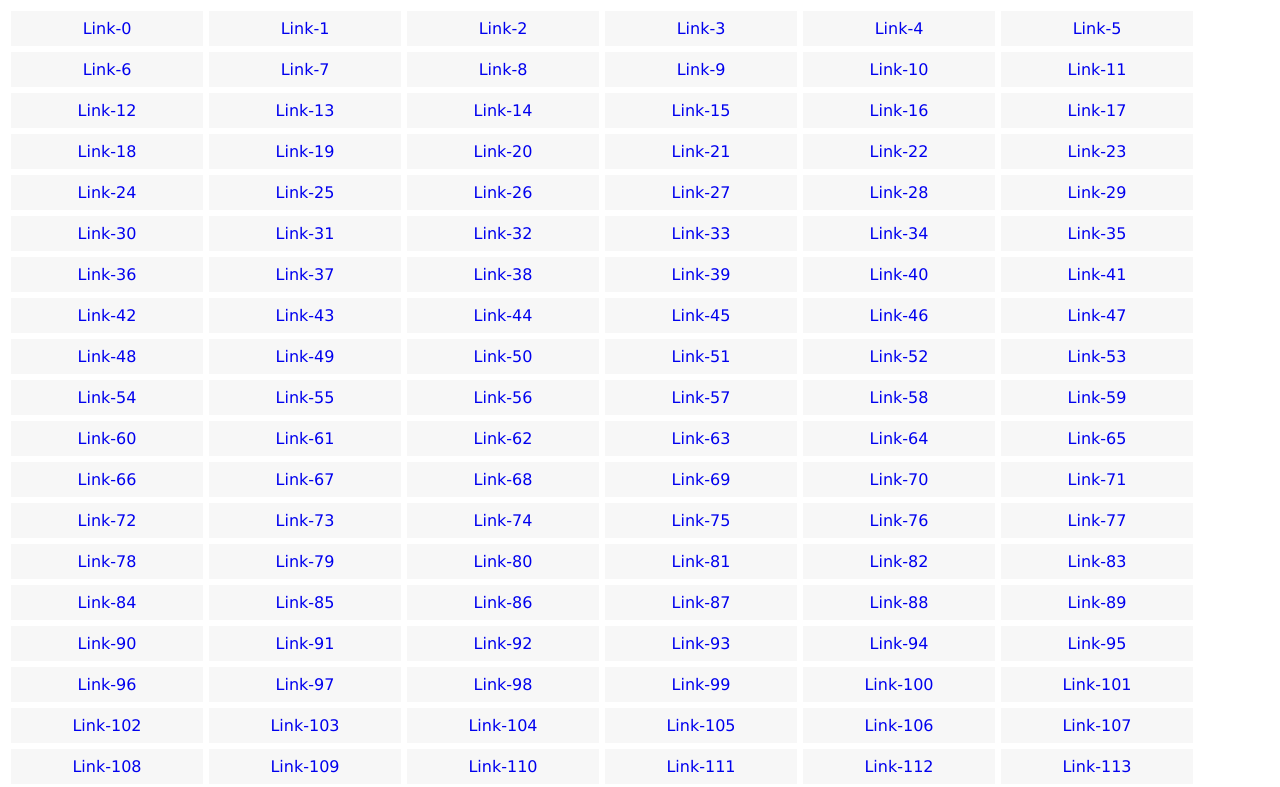
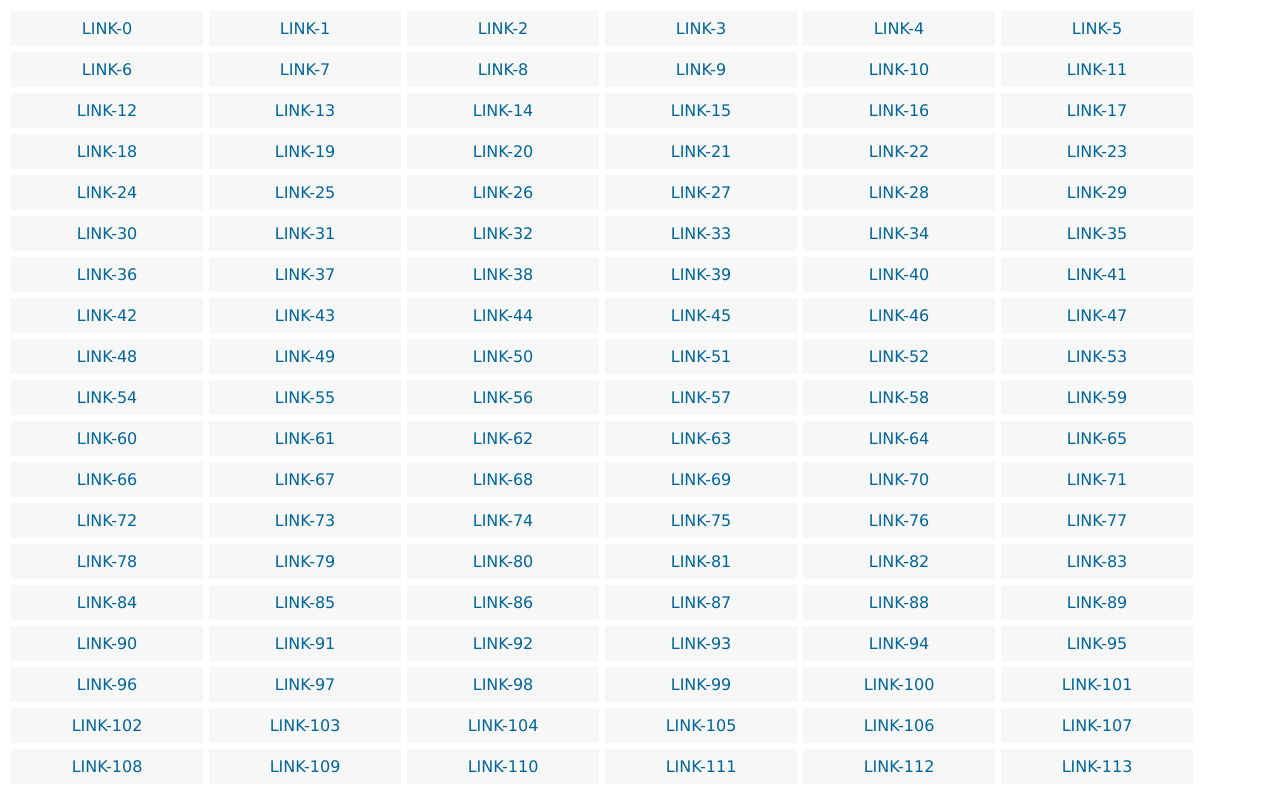
Before and after one commit to xneek/crEl, a plain HTML site: page index.html in a window 1280 px wide. Shown: the top 787 px of the page. Drawn offline with Linux system fonts and the light colour scheme.

Commit message:
productivity increase

```diff
--- a/crEl.js
+++ b/crEl.js
@@ -1,9 +1,9 @@
+
 var crEl = function(tagName){
   'use strict';
-  var i,l,k,ev,
+  var i,l,k,ev,dt,ii, ll,
     e = document.createElement(tagName),
     IE='\v'=='v';
-
   if(arguments.length>1){
     for(i=1,l=arguments.length; i<l;i++){
       if(typeof(arguments[i])==='string'){
@@ -12,19 +12,40 @@ var crEl = function(tagName){
         e.appendChild(arguments[i]);
       }else if(typeof(arguments[i])==='object'){
         for(k in arguments[i]){
-          if(k==='events'){
+          if(!arguments[i].hasOwnProperty(k)){continue;}
+		  console.log(k)
+          if(k==='e' || k==='events'){
             for(ev in arguments[i][k]){
+              if(!arguments[i][k].hasOwnProperty(ev)){continue;}
               if(IE){
                 e.attachEvent( "on" + ev , arguments[i][k][ev]);
               } else {
                 e.addEventListener( ev.toString(),  arguments[i][k][ev], false);
               }
             }
+          } else if(k==='d' || k==='data'){
+            for(dt in arguments[i][k]){
+                if(!arguments[i][k].hasOwnProperty(dt)){continue;}
+                if('dataset' in e){
+                    e.dataset[dt] = arguments[i][k][dt];
+                } else {
+                    e.setAttribute('data-'+ (dt.replace(/([A-Z])/g, function(string) { return '-' + string.toLowerCase();})),arguments[i][k][dt]);
+                }
+            }
+          } else  if(k === 'c' || k === 'class'){
+              if('classList' in e){
+                 var classes = arguments[i][k].split(' ');
+                 for(ii=0, ll=classes.length; ii<ll; ii++){
+                   e.classList.add(classes[ii]);
+                 }
+              } else {
+                 e.className = arguments[i][k];
+              }
+          } else if(k === 's' || k === 'style'){
+            e.style.cssText = arguments[i][k];
           } else {
-            if(k === 'c' || k === 'cl' ){arguments[i]['class'] = arguments[i][k]; k='class'; }
             e.setAttribute(k,arguments[i][k]);
           }
-
         }
       }
     }
--- a/index.html
+++ b/index.html
@@ -7,8 +7,9 @@
 body { font-family: Verdana, sans-serif;}
 	ul, li {margin:0; padding:0; list-style:none;}
 	li {float:left;}
-	li>a { display:block; padding:8px 16px; margin:3px; background:rgba(247,247,247,1); min-width:160px; text-align:center; text-decoration:none}
+	.my-link { display:block; padding:8px 16px; margin:3px; background:rgba(247,247,247,1); min-width:160px; text-align:center; text-decoration:none}
 	a:hover { color:#fff; background-color:#006699;}
+	.grey-blue { color:#006699;}
 </style>
 </head>
 <body>
@@ -20,9 +21,13 @@ var i = 0, menu = document.getElementById('menu');
 while(i<=500){
 	menu.appendChild(
 		crEl('li',
-			crEl('a', {href:'javascript:void(0)', 'data-number':i, events:{click:function(){
-				alert("I'm "+ this.getAttribute('data-number'))
-			}}},"Link-"+i)
+			crEl('a', {
+				href:'javascript:void(0)', // attribute
+				c:'my-link grey-blue', // class
+				s:'text-transform:uppercase;', // style
+				d:{myNumber:i}, // data-attributes
+				e:{click: function(){alert("I'm "+ this.getAttribute('data-my-number'))}} // events
+			},"Link-"+i)
 		)
 	);
 	i++;
```
Also changed, not shown: dist/crel.js (+25 -5 lines), README.md, dist/crel.min.js.
